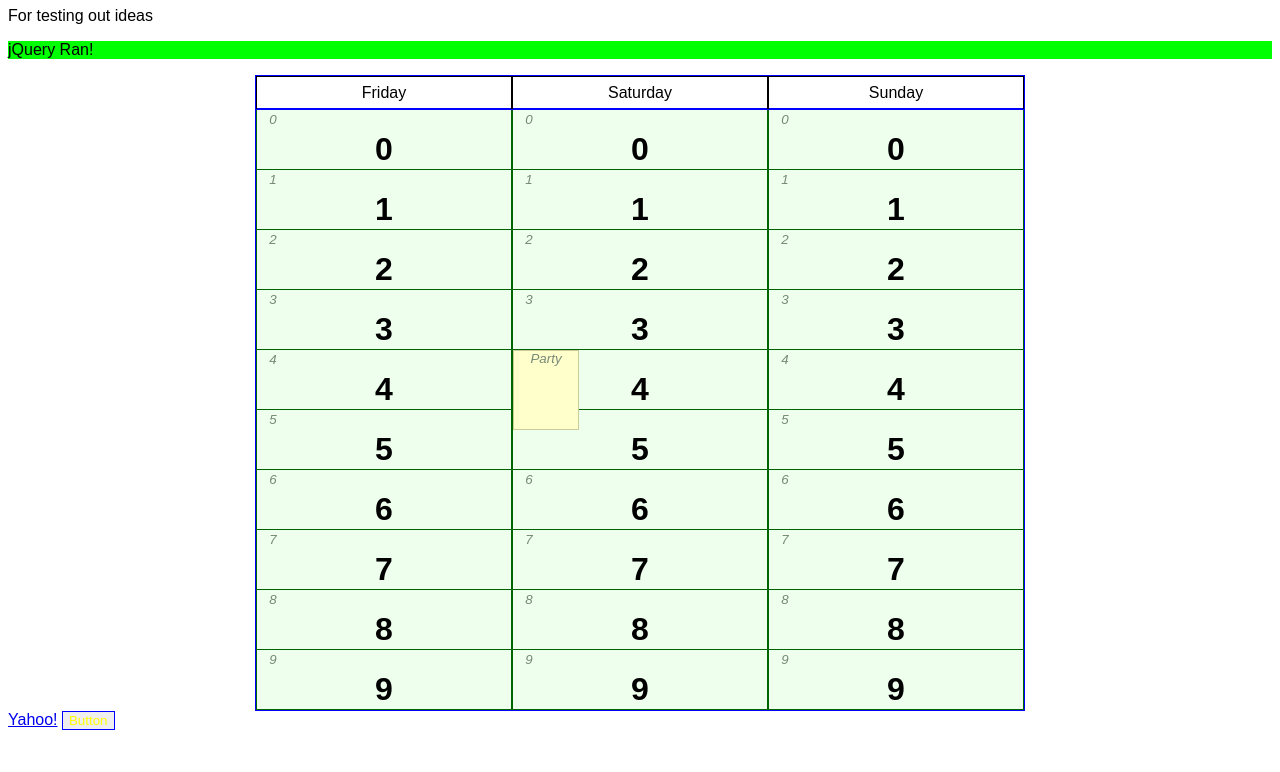
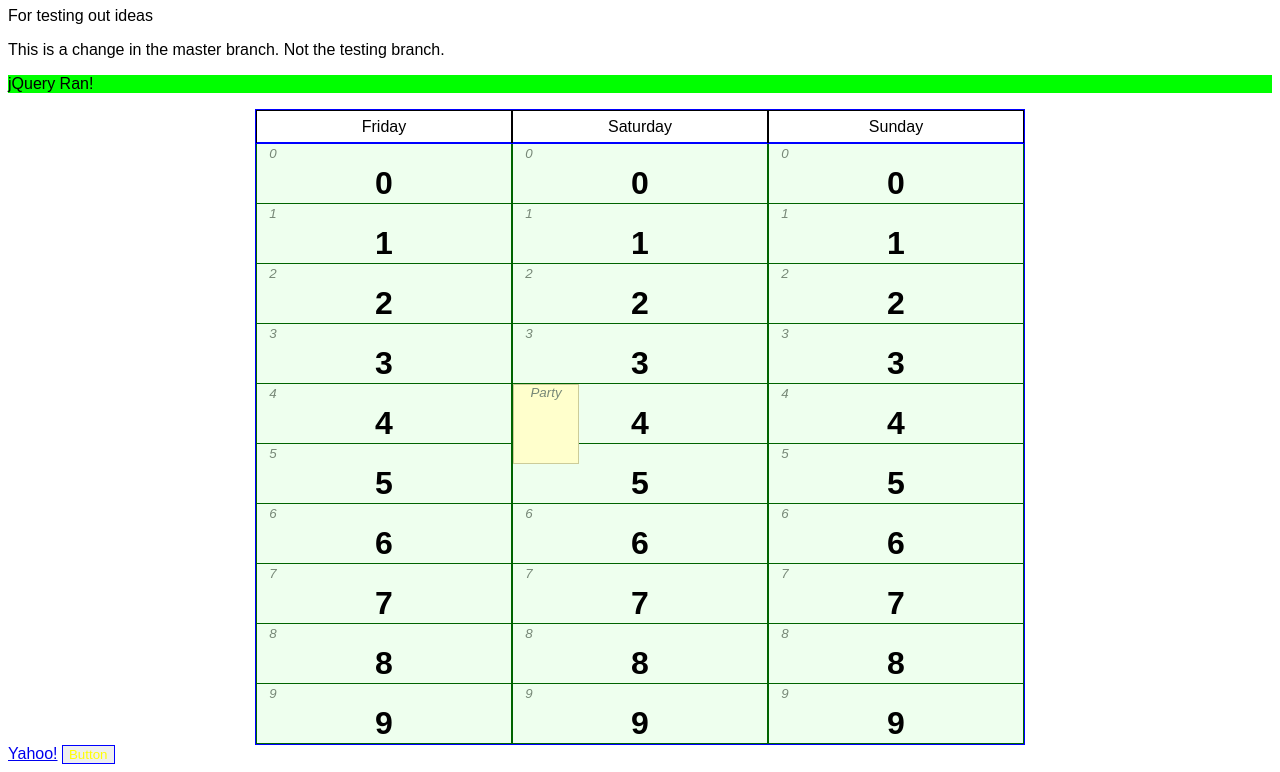
Before and after one commit to snovis/jqdev, a plain HTML site: page index.html in a window 1280 px wide. Shown: the part 73-845 px from the top of the page. Before the commit the page ends 811 px from the top, so only its background shows below. Drawn offline with Linux system fonts and the light colour scheme.

Commit message:
Update the master branch.

```diff
--- a/index.html
+++ b/index.html
@@ -12,6 +12,7 @@
 <h1>Simple jQuery Based Development Page</h1>
 <p>For testing out ideas</p>
 
+<p> This is a change in the master branch. Not the testing branch. </p>
 <div id="jqtest">this is jQuery Stuff</div>
 <center>
     <div id="header">
```
